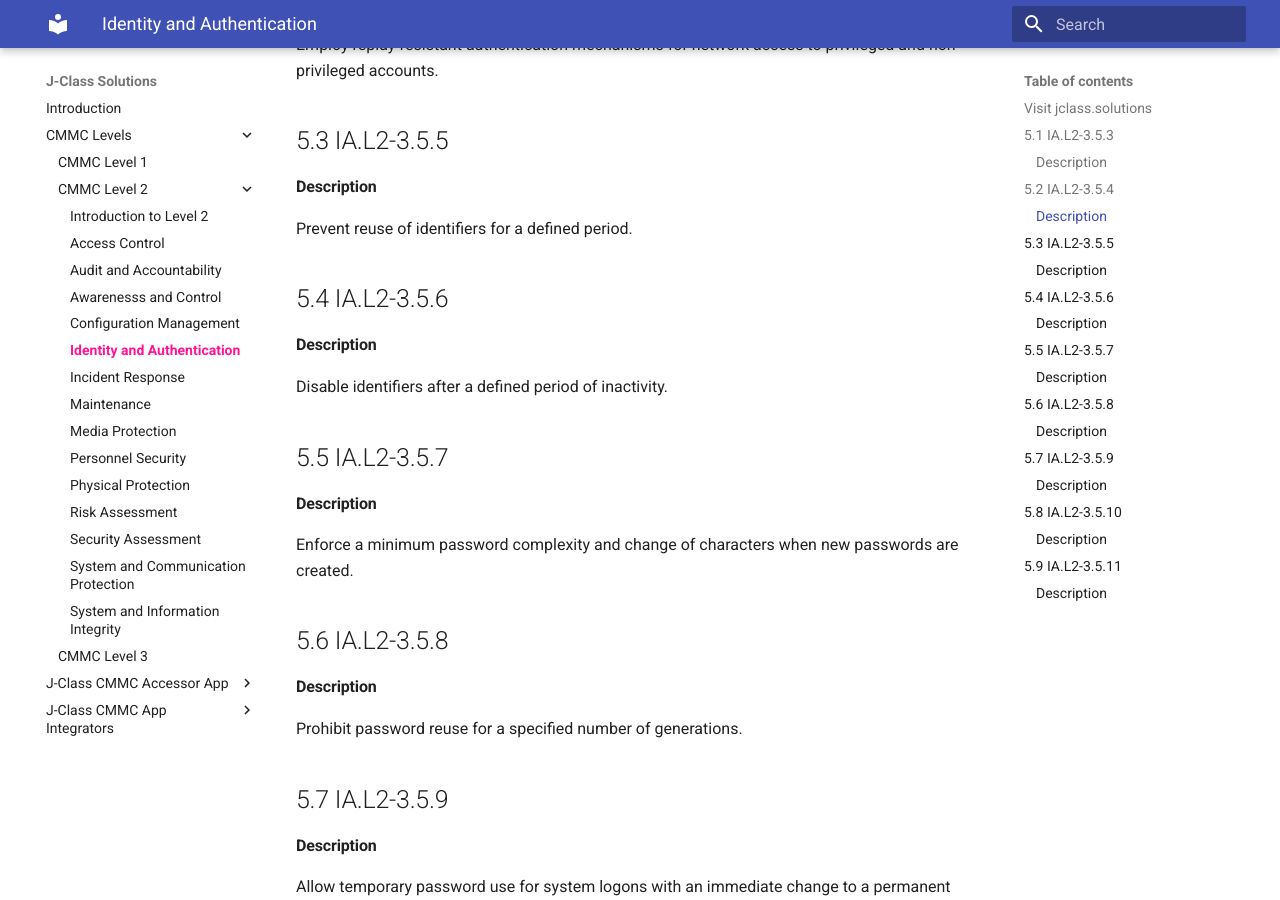
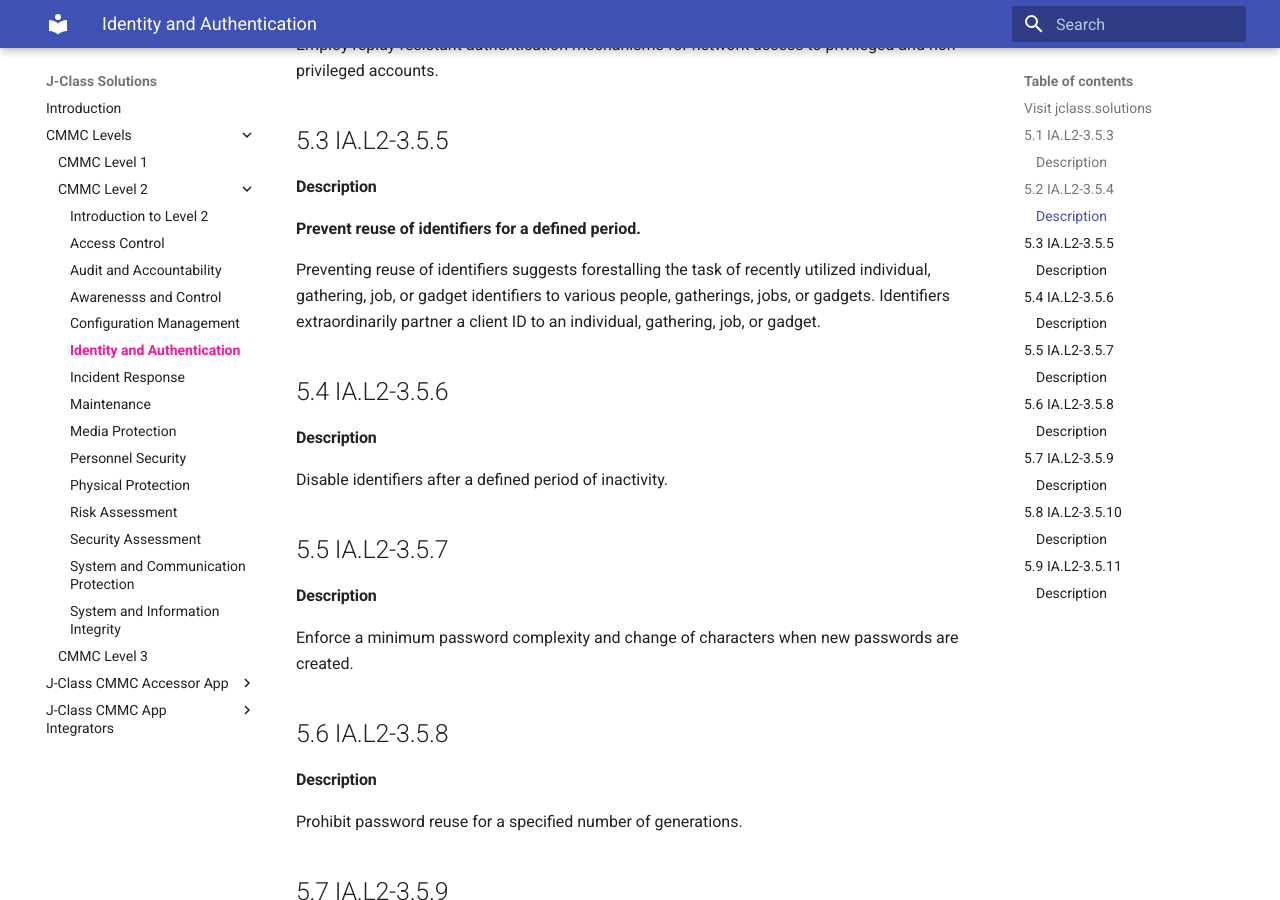
Before and after one commit to JClass-Security/mkdocs-jclass, an MkDocs documentation site: the page built from content/cmmc/level-two/identity.md, in a window 1280 px wide and 900 px high, scrolled down 494 px. Built offline with MkDocs 1.6.1 and Material for MkDocs 9.7.7, drawn with Linux system fonts in a browser that asks for light colours.

Commit message:
i edit this file

```diff
--- a/content/cmmc/level-two/identity.md
+++ b/content/cmmc/level-two/identity.md
@@ -16,7 +16,10 @@
 
 #### Description
 
-Prevent reuse of identifiers for a defined period.
+**Prevent reuse of identifiers for a defined period.**
+
+Preventing reuse of identifiers suggests forestalling the task of recently utilized individual, gathering, job, or gadget identifiers to various people, gatherings, jobs, or gadgets. Identifiers extraordinarily partner a client ID to an individual, gathering, job, or gadget.
+
 
 ## 5.4 IA.L2-3.5.6
 
```
